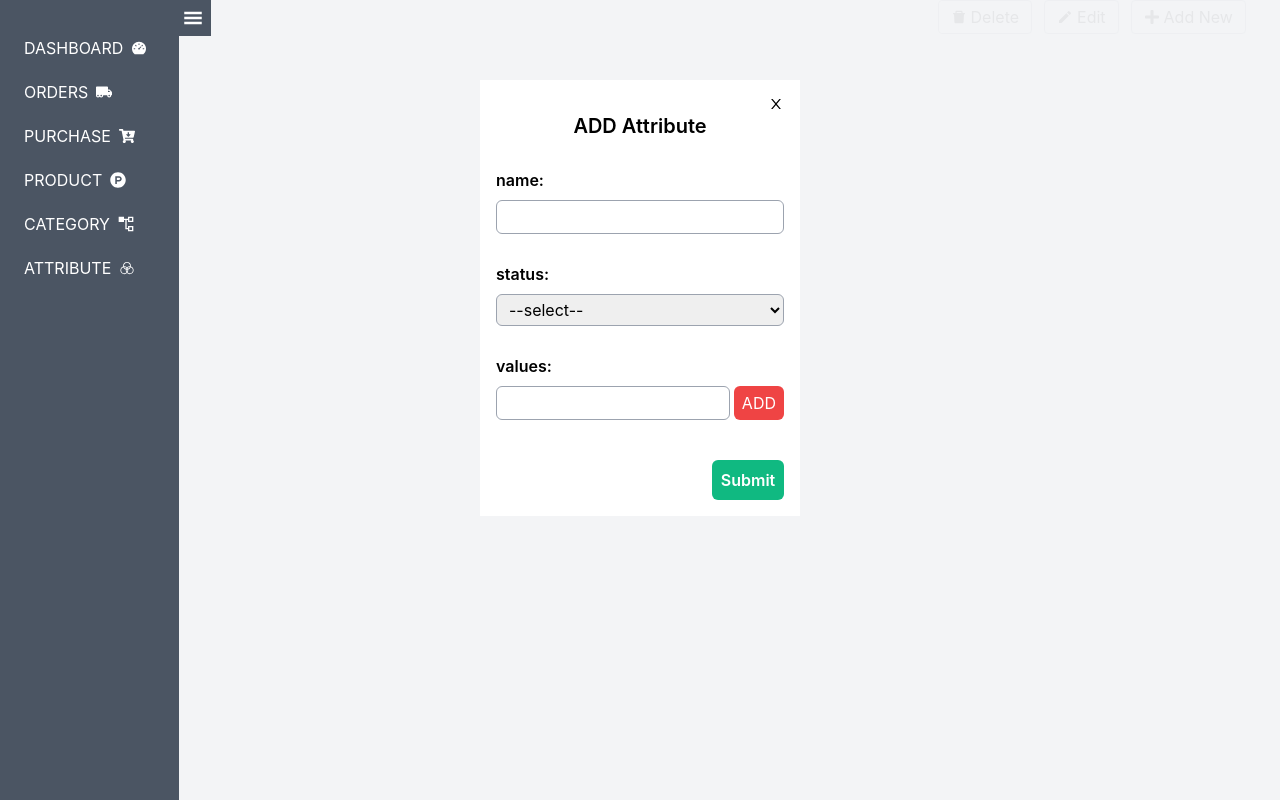
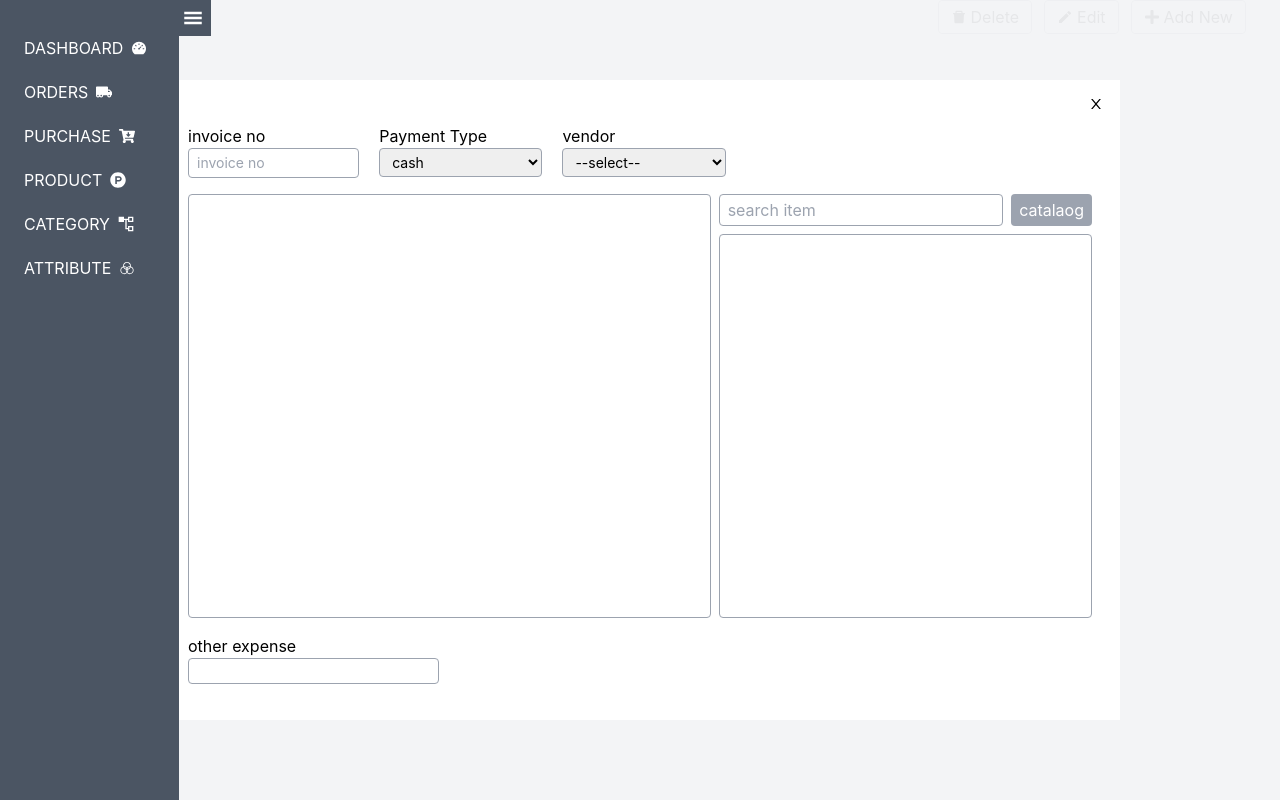
Before and after one commit to fahadpj23/mobilehouse, a React (Create React App) app: page /Purchase in a window 1280 px wide. Both pictures are taken after a click on the button "Add New". Built offline with nearby package versions, Linux system fonts and the light colour scheme.

Commit message:
purchase

```diff
--- a/src/components/SingleItemMain/SingleItemMain.js
+++ b/src/components/SingleItemMain/SingleItemMain.js
@@ -81,7 +81,7 @@ const SingleItemMain=(props)=>{
                                         <div className="mt-10 space-y-1">
                                             <h1 className="text-xl font-semibold tracking-wider ">{item.name} {item.CoverType}</h1>
                                             <h1><span className="text-xl font-bold text-green-600">₹{item.price}</span><span className="line-through ml-3 text-lg font-semibold text-gray-600">₹{item.mrp}</span></h1>
-                                            <h1 className="flex items-center bg-green-500 w-8/12 py-2 px-1 text-white rounded px-2"><span ><ImTruck className=""/></span><span className="font-semibold ml-1 "> Free Shipping </span><span className="text-sm ml-1">  & Inclusive of all taxes</span></h1>
+                                            <h1 className="flex items-center bg-green-500 w-8/12 py-2  text-white rounded px-2"><span ><ImTruck className=""/></span><span className="font-semibold ml-1 "> Free Shipping </span><span className="text-sm ml-1">  & Inclusive of all taxes</span></h1>
                                             <div className="flex ">
                                                 <div className="w-2/12 flex flex-col  space-y-2">
                                                     <h1>Color</h1>
--- /dev/null
+++ b/src/components/admindashboard/PurchaseComponent/purchaseAdd.js
@@ -0,0 +1,66 @@
+import PurchaseTable from "./purchaseTable"
+
+const PurchaseAdd=()=>{
+    return(
+        <div>
+            <div className="w-full p-3 space-y-4">
+                <div className=" space-x-2 grid grid-cols-5 gap-3">
+                    <div>
+                        <h1>invoice no</h1>
+                        <input className=" border focus:outline-none border-gray-400 rounded px-2 w-full text-sm py-1" placeholder="invoice no"></input>
+                    </div>
+
+                    <div>
+                        <h1>Payment Type</h1>
+                        <select  className=" border focus:outline-none border-gray-400 rounded px-2 w-full  text-sm py-1" name="payment type">
+                                <option>cash</option>
+                                <option>credit</option>
+                        </select>
+                    </div>
+
+                    <div>
+                    <h1>vendor</h1>
+                        <select  className=" border focus:outline-none border-gray-400 rounded px-2 w-full text-sm py-1" name="vendor">
+                                <option>--select--</option>
+                                <option>nanma</option>
+                                <option>tharakan</option>
+                        </select>
+                    </div>
+
+                </div>
+                <div>
+                    <div className="flex space-x-2 h-full">
+                        <div className="w-7/12">
+                             <PurchaseTable/>
+                        </div>
+                        <div className="w-5/12 space-y-2">
+                                <div className="flex space-x-2 ">
+                                    <input type="text" className=" border rounded px-2 border-gray-400 w-full" placeholder="search item"/>
+                                    <button className="bg-gray-400 text-white rounded px-2 py-1">catalaog</button>
+                                </div>
+                                <div className="border border-gray-400 h-96 rounded">
+
+                                </div>
+
+                        </div>
+
+                    </div>
+                </div>
+                <div className="w-full">
+                    <div className="w-5/12">
+                        <div>
+                            <h1>other expense</h1>
+                            <input className="w-8/12 rounded border border-gray-400" type="number" />
+                        </div>
+
+                    </div>
+                    <div className="w-7/12">
+
+                    </div>
+
+                </div>
+            </div>
+        </div>
+    )
+}
+export default PurchaseAdd
--- a/src/components/admindashboard/PurchaseComponent/purchaseMain.js
+++ b/src/components/admindashboard/PurchaseComponent/purchaseMain.js
@@ -3,6 +3,7 @@ import NavOperation from "../operation"
 import { useState } from "react"
 import FormLayout from "../form"
 import { AiFillSetting ,AiOutlineClose} from 'react-icons/ai';
+import PurchaseAdd from "./purchaseAdd";
 const PurchaseMain=()=>{
 
     const [operation,setoperation]=useState("")
@@ -38,16 +39,17 @@ const PurchaseMain=()=>{
              {
                     addpurchase==true &&
                         <div className="w-full h-full flex items-center bg-opacity-95 justify-center bg-gray-100 fixed top-0">
-                            <div className=" space-y-4  w-3/12 h-4/5 ">
-                                <div className="max-h-full bg-white p-4 overflow-auto">
+                            <div className=" space-y-4  w-full flex justify-center  h-4/5 ">
+                                <div className="max-h-full w-9/12 bg-white p-4 overflow-auto">
                                     <div className="w-full">
                                         <button onClick={()=>setaddpurchase(false)} className="flex focus:outline-none justify-end w-full text-right"><AiOutlineClose/></button>
-                                        <h1 className="w-full flex justify-center text-xl font-semibold">{ operation=="" ? "ADD" : operation} Attribute</h1>
+                                        {/* <h1 className="w-full flex justify-center text-xl font-semibold">{ operation=="" ? "ADD" : operation} Purchase</h1> */}
 
                                     </div>
 
-                                    <div>
-                                        <FormLayout
+                                    <div  className="w-full ">
+                                        <PurchaseAdd/>
+                                        {/* <FormLayout
                                             formdata={addformdata}
                                             // handleSubmit={handleSubmit}
 
@@ -55,7 +57,7 @@ const PurchaseMain=()=>{
                                             operationitem={operationitem}
                                             // Mainname={operationitem.attributeName}
                                             // Mainstatus={operationitem.status}
-                                        />
+                                        /> */}
 
                                     </div>
                                 </div>
@@ -68,7 +70,7 @@ const PurchaseMain=()=>{
             <div className="w-10/12">
 
                <NavOperation
-               AddNew={AddNew}
+               AddNew={AddNew }
                />
                 {/* {
                     attribute &&
--- /dev/null
+++ b/src/components/admindashboard/PurchaseComponent/purchaseTable.js
@@ -0,0 +1,8 @@
+const PurchaseTable=()=>{
+    return(
+        <div  className="w-full border border-gray-400 h-full rounded">
+
+        </div>
+    )
+}
+export default PurchaseTable
--- a/src/components/admindashboard/products/addProductWindow.js
+++ b/src/components/admindashboard/products/addProductWindow.js
@@ -29,6 +29,10 @@ const AddProductWindow=(props)=>{
                     <div className=" text-sm">
                         <h1>Warranty</h1>
                         <input  type="text" className="w-full border-2 border-gray-400 rounded-md py-1 px-1"  name="Warranty" id="Warranty" defaultValue={product.warranty}/>
+                    </div>
+                    <div className=" text-sm">
+                        <h1>GST</h1>
+                        <input  type="number" className="w-full border-2 border-gray-400 rounded-md py-1 px-1"  name="GST" id="GST" defaultValue={product.GST}/>
                     </div>
 
 
```
